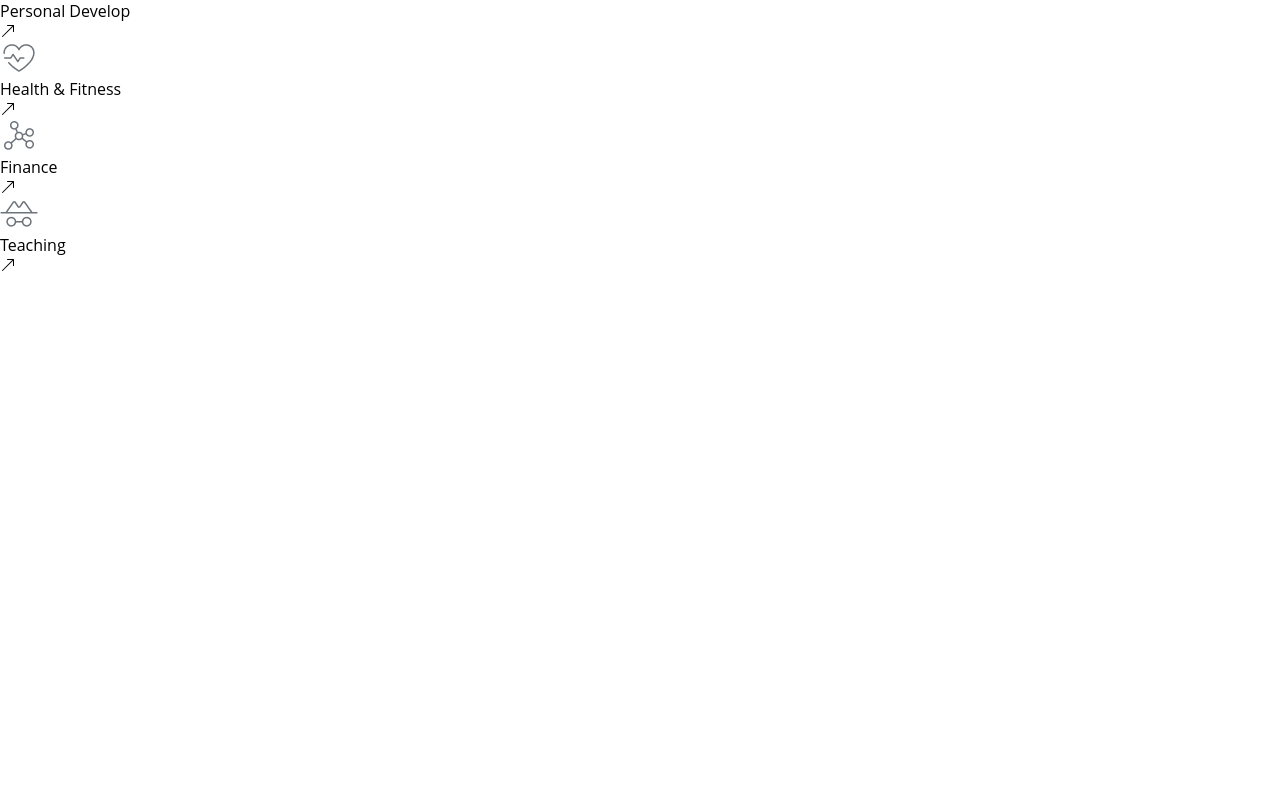
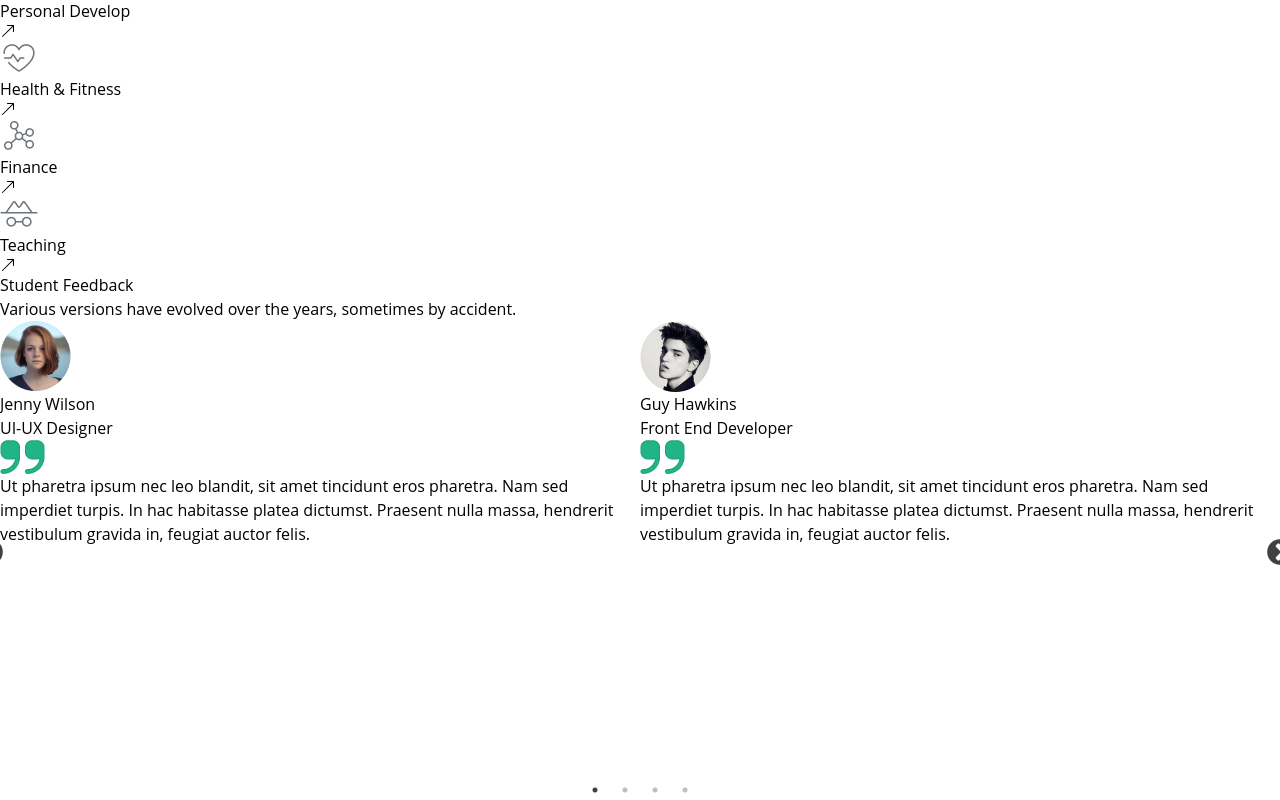
Before and after one commit to HtetWaiYan7191/landing-page, a React (Vite) app: page / in a window 1280 px wide. Shown: the part 3413-4213 px from the top of the page. Before the commit the page ends 3686 px from the top, so only its background shows below. Built offline with nearby package versions, Linux system fonts and the light colour scheme; grey boxes are pictures that could not be loaded.

Commit message:
Update App.jsx

```diff
--- a/src/App.jsx
+++ b/src/App.jsx
@@ -5,6 +5,7 @@ import Course from './components/Course'
 import '../src/App.css'
 import Achievement from './components/Achievement'
 import Categories from './components/Categories'
+import Feedback from './components/Feedback'
 const App = () => {
   return (
    <>
@@ -13,6 +14,7 @@ const App = () => {
     <Course/>
     <Achievement/>
     <Categories/>
+    <Feedback/>
    </>
   )
 }
--- a/src/components/CourseCarouselCard.jsx
+++ b/src/components/CourseCarouselCard.jsx
@@ -2,7 +2,7 @@ import React from 'react'
 
 const CourseCarouselCard = ({course}) => {
   return (
-    <div className='course-card  bg-white rounded-2xl overflow-hidden shadow-sm me-3 ' key={course.id}>
+    <div className='course-card  bg-white rounded-2xl overflow-hidden shadow-sm me-3' key={course.id}>
     <figure className='relative'>
     <img src={course.linkImg} alt="" className='w-full h-40 object-cover' />
     <span className='absolute course-category top-3 left-2 py-1 px-2 bg-gray-50/50 backdrop-blur-sm rounded-md text-sm font-semibold'>{course.category}</span>
```
